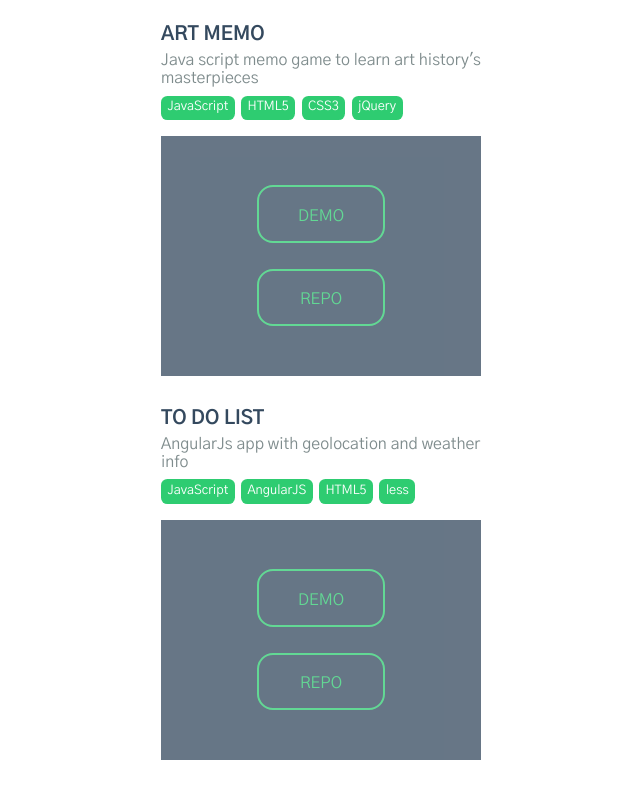
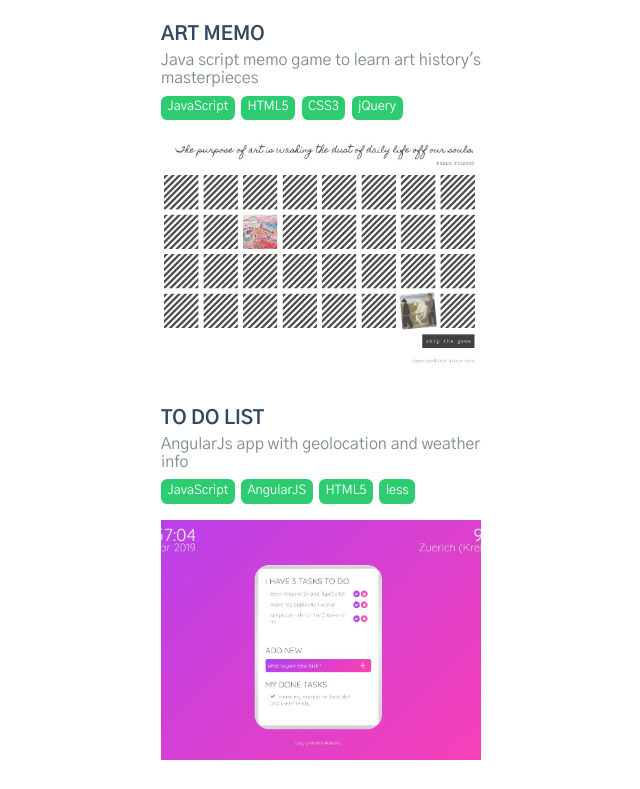
Before and after one commit to alicjaotto/portfolio, a website: page src/index.html in a window 1280 px wide. Shown: the part 860-1649 px from the top of the page, without its empty margins (319-959 px from the left). Drawn offline with Linux system fonts and the light colour scheme.

Commit message:
links to repo and demo showed on click, background images for project presentation

```diff
--- a/src/css/_content.scss
+++ b/src/css/_content.scss
@@ -192,9 +192,20 @@
 .content__projects__project__view__window {
   width: 20rem;
   height: 15rem;
-  background-color: $color-secondary;
   opacity: 0.75;
+  background-position: center;
+  background-repeat: no-repeat;
+  background-size: cover;
 }
+
+.content__projects__project__view__window--todo {
+  background-image: url(../../assets/img/todo-min.jpg);
+}
+
+.content__projects__project__view__window--memo {
+  background-image: url(../../assets/img/memo-min.jpg);
+}
+
 
 .content__projects__project__view__window__inner {
   width: 100%;
@@ -203,6 +214,7 @@
   flex-direction: column;
   align-items: center;
   justify-content: center;
+  background-color: rgba(52,73,94, 0.9);
 }
 
 .content__projects__project__view__window__inner__link {
--- a/src/css/main.scss
+++ b/src/css/main.scss
@@ -47,3 +47,7 @@
   color: $color-primary;
   padding: 2rem 0;
 }
+
+.hidden {
+  visibility: hidden;
+}
--- a/src/index.html
+++ b/src/index.html
@@ -34,7 +34,7 @@
         </div>
       </nav>
     </header>
-    <div class="content">
+    <main class="content">
       <section id="about" class="content__about">
         <div class="content__about__intro">
           <div class="content__about__intro__square"></div>
@@ -89,8 +89,8 @@
             </div>
           </div>
           <div class="content__projects__project__view">
-            <div class="content__projects__project__view__window">
-              <div class="content__projects__project__view__window__inner">
+            <div class="content__projects__project__view__window content__projects__project__view__window--memo">
+              <div class="content__projects__project__view__window__inner hidden">
                 <a class="content__projects__project__view__window__inner__link"
                   href="https://alicjaotto.github.io/art_memo/"
                   target="blank">
@@ -119,8 +119,8 @@
             </div>
           </div>
           <div class="content__projects__project__view">
-            <div class="content__projects__project__view__window">
-              <div class="content__projects__project__view__window__inner">
+            <div class="content__projects__project__view__window content__projects__project__view__window--todo">
+              <div class="content__projects__project__view__window__inner hidden">
                 <a class="content__projects__project__view__window__inner__link"
                   href="https://alicjaotto.github.io/todolist/"
                   target="blank">
@@ -150,7 +150,7 @@
           </div>
           <div class="content__projects__project__view">
             <div class="content__projects__project__view__window">
-              <div class="content__projects__project__view__window__inner">
+              <div class="content__projects__project__view__window__inner hidden">
                 <a class="content__projects__project__view__window__inner__link"
                   href="https://alicjaotto.github.io/warsawjs-workshop-20-flight-scanner/"
                   target="blank">
@@ -181,7 +181,7 @@
           </div>
           <div class="content__projects__project__view">
             <div class="content__projects__project__view__window">
-              <div class="content__projects__project__view__window__inner">
+              <div class="content__projects__project__view__window__inner hidden">
                 <a class="content__projects__project__view__window__inner__link"
                   href="https://alicjaotto.github.io/dictionary-manager/"
                   target="blank">
@@ -197,8 +197,7 @@
           </div>
         </article>
       </section>
-
-    </div>
+    </main>
     <footer id="contact"
       class="footer">
       <div class="footer__description">
--- a/src/js/main.js
+++ b/src/js/main.js
@@ -1,6 +1,7 @@
 document.addEventListener('DOMContentLoaded', function(){
   const button = document.querySelector('.header__toggle__button');
   const links = document.querySelectorAll('.header__nav__menu__list__item');
+  const projects = document.querySelectorAll('.content__projects__project__view__window');
 
   function toggleMenu() {
     const nav = document.querySelector('#nav-menu');
@@ -13,4 +14,13 @@ document.addEventListener('DOMContentLoaded', function(){
   links.forEach((item) => {
     item.addEventListener('click', toggleMenu);
   });
+
+  function showLinks() {
+    const inner = this.querySelector('.content__projects__project__view__window__inner')
+    inner.classList.toggle('hidden');
+  }
+
+  projects.forEach((item) => {
+    item.addEventListener('click', showLinks);
+  });
 });
```
Also changed, not shown: assets/img/memo-min.jpg (added), assets/img/todo-min.jpg (added), src/css/main.css.
